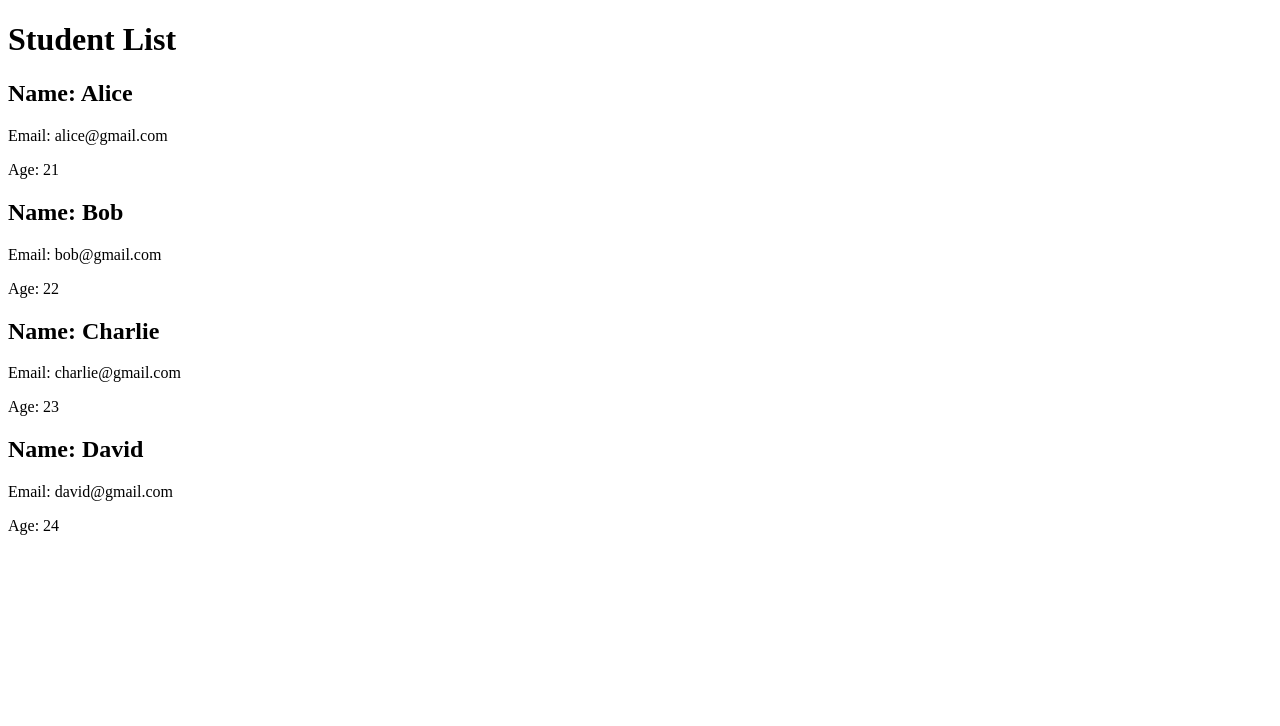
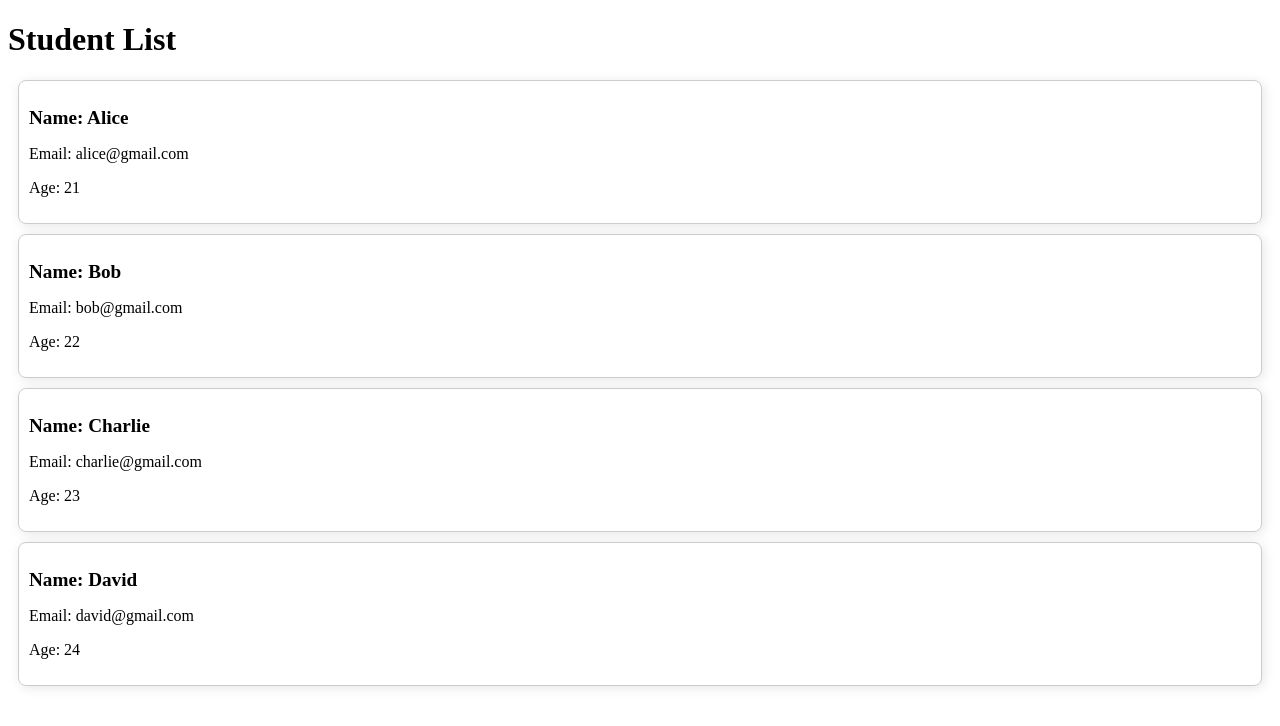
Before and after one commit to Shrilesh-Dhobale/A-22-Cards, a React (Vite) app: page / in a window 1280 px wide. Shown: the top 726 px of the page. Built offline with nearby package versions, Linux system fonts and the light colour scheme.

Commit message:
Styling added to card and name

```diff
--- a/src/views/Home/Home.css
+++ b/src/views/Home/Home.css
@@ -0,0 +1,12 @@
+.student-card{
+    border:1px solid #ccc;
+    border-radius:8px;
+    padding:10px;
+    margin:10px;
+    box-shadow:2px 2px 12px rgba(0,0,0,0.1);
+}
+.student-name{
+    font-size:1.2em;
+    font-weight:bold;
+    margin-bottom:5px;
+}
--- a/src/views/Home/Home.jsx
+++ b/src/views/Home/Home.jsx
@@ -15,10 +15,10 @@ function Home() {
 
       {students.map((StudObj) => {
         return(
-        <div>
-            <h2>Name: {StudObj.name}</h2>
-            <p>Email: {StudObj.email}</p>
-            <p>Age: {StudObj.age}</p>
+        <div className='student-card'>
+            <h2 className='student-name'>Name: {StudObj.name}</h2>
+            <p className='student-info'>Email: {StudObj.email}</p>
+            <p className='student-info'>Age: {StudObj.age}</p>
         </div>
 )
       })}
```
